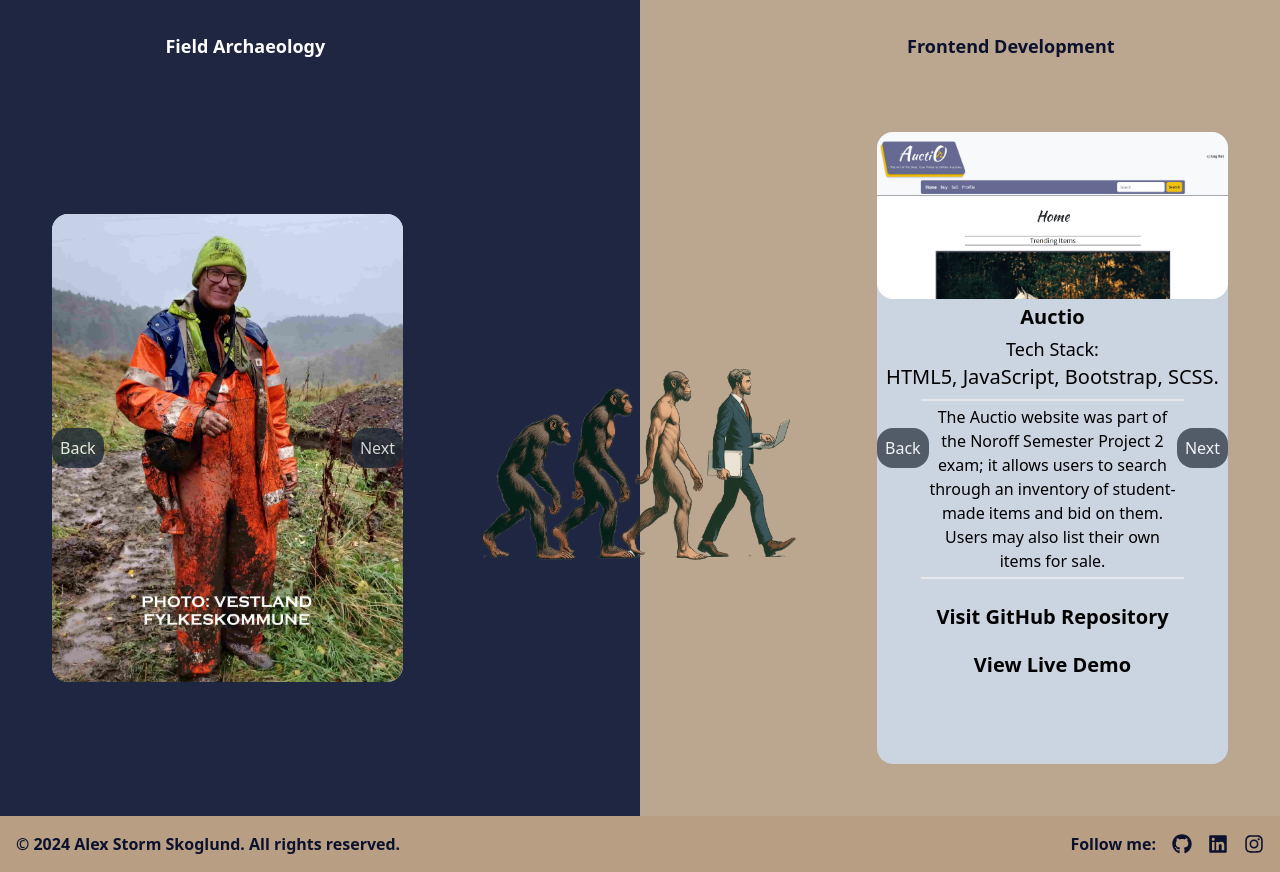
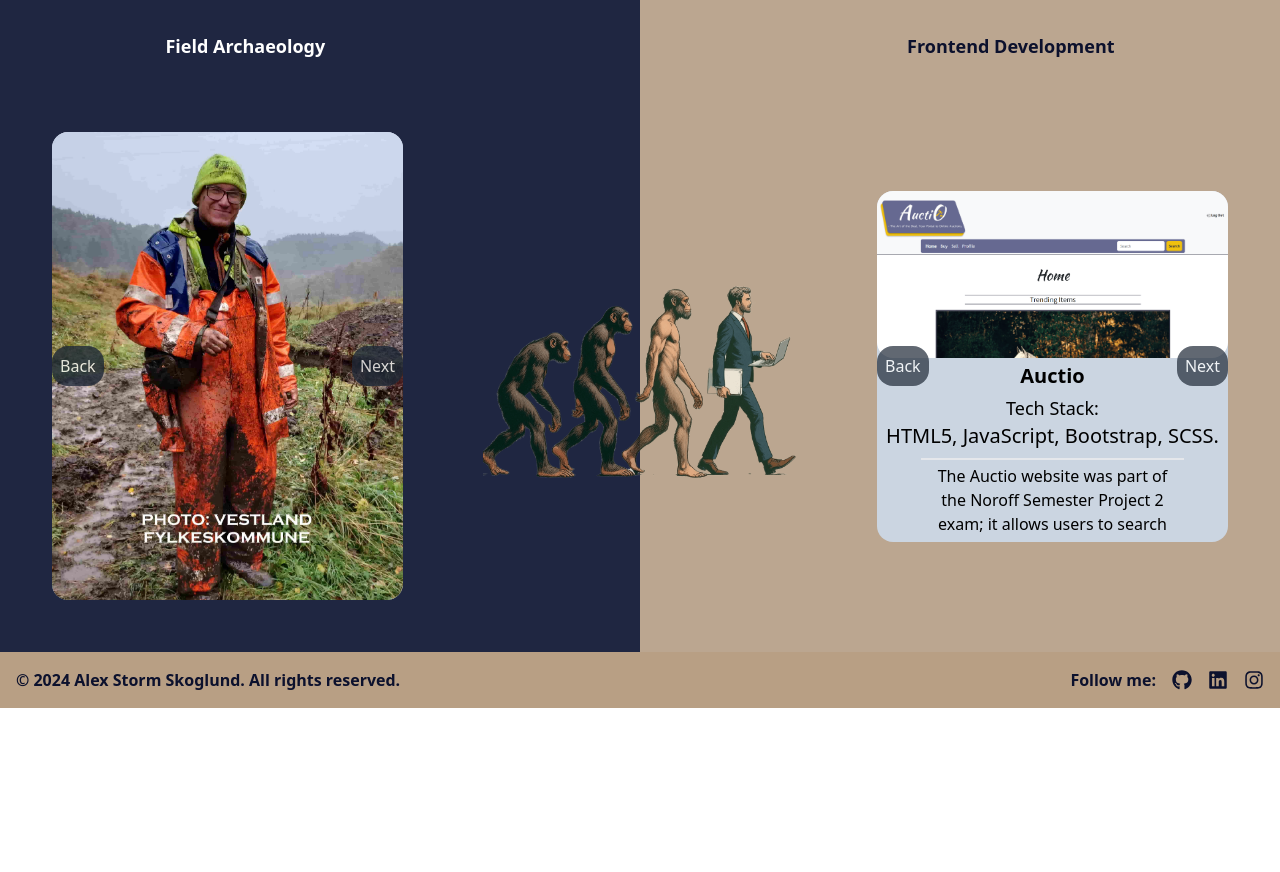
Before and after one commit to StormSkoglund/Portfolio-2, a React (Vite) app: page / in a window 1280 px wide. Shown: the part 1200-2072 px from the top of the page. After the commit the page ends 1908 px from the top, so only its background shows below. Built offline with nearby package versions, Linux system fonts and the light colour scheme.

Commit message:
adds responsive scaling of the portfolio cards via typescript, since Tailwind is unavailable for the carousel element

```diff
--- a/src/App.tsx
+++ b/src/App.tsx
@@ -13,6 +13,24 @@ import Footer from "./components/layout/Footer";
 import { Helmet, HelmetProvider } from "react-helmet-async";
 
 const App: React.FC = () => {
+  function setCarouselHeight() {
+    const carousel = document.getElementById("carousel");
+    if (carousel) {
+      let height;
+      if (window.innerWidth >= 1300) {
+        height = "90vh";
+      } else if (window.innerWidth >= 1024) {
+        height = "110vh";
+      } else {
+        height = "100vh";
+      }
+      carousel.style.height = height;
+    }
+  }
+  window.addEventListener("resize", setCarouselHeight);
+  window.addEventListener("load", setCarouselHeight);
+  window.addEventListener("resize", setCarouselHeight);
+  window.addEventListener("load", setCarouselHeight);
   return (
     <>
       <HelmetProvider>
@@ -27,16 +45,16 @@ const App: React.FC = () => {
           </Helmet>
           <div className="relative w-full flex flex-col items-center">
             <div className="flex items-end justify-center mt-6 z-30">
-              <FaArrowRight className="text-xl lg:text-5xl text-white opacity-80" />
+              <FaArrowRight className="text-base lg:text-5xl text-white opacity-80" />
             </div>
             <div className="absolute inset-0 flex items-center justify-center">
               <div className="w-1/2 h-full  bg-customBlue opacity-90 flex flex-col justify-start items-center">
-                <p className="text-center text-white font-semibold text-xl md:text-4xl lg:text-5xl mt-4">
+                <p className="text-center text-white font-semibold text-base md:text-4xl lg:text-5xl mt-4">
                   Archaeologist
                 </p>
               </div>
               <div className="w-1/2 h-full  bg-customGold opacity-90 flex flex-col justify-start items-center">
-                <p className="text-center text-customBlue font-semibold text-xl md:text-4xl lg:text-5xl mt-4">
+                <p className="text-center text-customBlue font-semibold text-base md:text-4xl lg:text-5xl mt-4">
                   Frontend Developer
                 </p>
               </div>
@@ -160,10 +178,14 @@ const App: React.FC = () => {
                   alt="vertical split image of a man dressed in two different job uniforms."
                   className="w-10/12 m-10 sm:w-8/12 md:w-6/12 opacity-85 lg:w-4/12 xl:w-3/12 h-4/6"
                 />
+                <div
+                  id="carousel"
+                  className="w-full max-w-4xl m-10 relative hover:animate-flicker rounded-2xl bg-slate-300"
+                >
                   <CarouselProvider
-                  className="w-full max-w-4xl m-10 h-4/6 relative hover:animate-flicker rounded-2xl bg-slate-300"
+                    className="w-full h-full"
                     naturalSlideWidth={100}
-                  naturalSlideHeight={180}
+                    naturalSlideHeight={100}
                     totalSlides={3}
                   >
                     <Slider className="h-full" id="work">
@@ -189,8 +211,8 @@ const App: React.FC = () => {
                           <p className="mt-1 text-sm lg:text-base p-1 md:mt-2 lg:w-9/12 lg:mx-auto border-t-2 border-b-2 overflow-y-auto">
                             The Auctio website was part of the Noroff Semester
                             Project 2 exam; it allows users to search through an
-                          inventory of student-made items and bid on them. Users
-                          may also list their own items for sale.
+                            inventory of student-made items and bid on them.
+                            Users may also list their own items for sale.
                           </p>
                           <a
                             href="https://github.com/StormSkoglund/Semester-Project-2"
@@ -235,8 +257,8 @@ const App: React.FC = () => {
                           </div>
                           <p className="mt-1 text-sm lg:text-base p-1 md:mt-2 border-t-2 lg:w-9/12 lg:mx-auto border-b-2 overflow-y-auto">
                             The BuyThat website, developed for a Noroff
-                          assignment, lets users search for products from a REST
-                          API and simulate purchase.
+                            assignment, lets users search for products from a
+                            REST API and simulate purchase.
                           </p>
                           <a
                             href="https://github.com/StormSkoglund/frontend-frameworks-ca"
@@ -270,7 +292,9 @@ const App: React.FC = () => {
                           className="w-full h-max object-cover rounded-2xl"
                         />
                         <div className="mt-1 text-center">
-                        <div className="text-base font-semibold">HoliStay</div>
+                          <div className="text-base font-semibold">
+                            HoliStay
+                          </div>
                           <div className="mt-8 text-base lg:text-lg font-normal md:mt-1">
                             Tech Stack:
                           </div>
@@ -279,11 +303,11 @@ const App: React.FC = () => {
                           </div>
                           <p className="mt-1 text-sm lg:text-base p-1 md:mt-2 border-t-2 lg:w-9/12 lg:mx-auto border-b-2 overflow-y-auto">
                             The HoliStay website, developed for the final Noroff
-                          exam, is a booking platform featuring a user-friendly
-                          interface for both customers and administrators. It
-                          allows users to easily search for and book a variety
-                          of available venues, while also enabling admins to
-                          rent out their own venues.
+                            exam, is a booking platform featuring a
+                            user-friendly interface for both customers and
+                            administrators. It allows users to easily search for
+                            and book a variety of available venues, while also
+                            enabling admins to rent out their own venues.
                           </p>
                           <a
                             href="https://github.com/StormSkoglund/Project-Exam-2"
@@ -319,6 +343,7 @@ const App: React.FC = () => {
               </div>
             </div>
           </div>
+        </div>
         <Footer />
       </HelmetProvider>
     </>
```
Also changed, not shown: public/assets/screen-buythat.png. Lines whose indentation alone changed are shown as unchanged.
